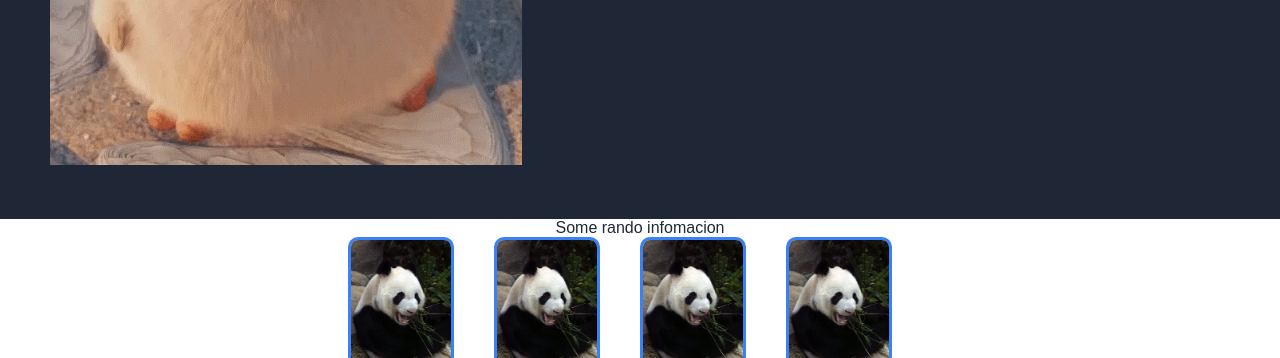
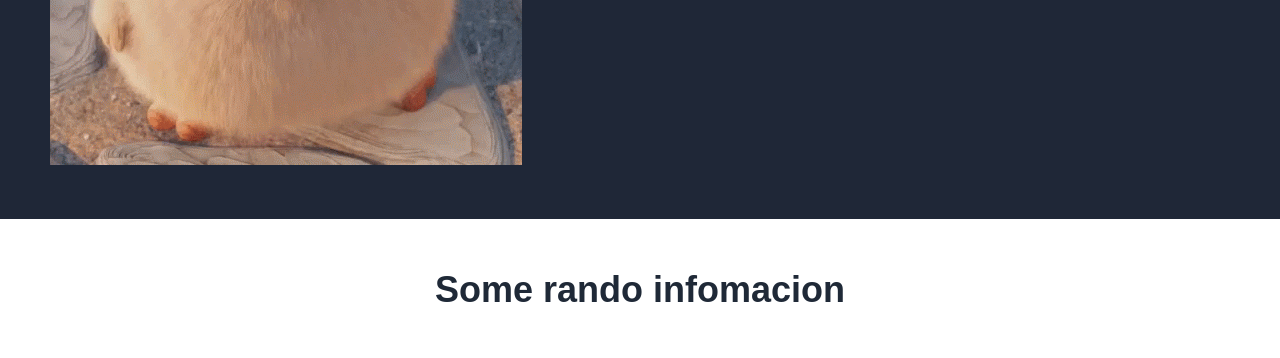
Before and after one commit to Kristine111/landing-page, a plain HTML site: page index.html in a window 1280 px wide. Shown: the part 433-791 px from the top of the page. Drawn offline with Linux system fonts and the light colour scheme.

Commit message:
created div class for random info

```diff
--- a/index.html
+++ b/index.html
@@ -26,7 +26,7 @@
         </div>
 
         <div class="middle">
-            <div>Some rando infomacion</div>
+            <div class="random">Some rando infomacion</div>
             <ul class="four-pics">
                 <li><img class="illustration" src="../landing-page/images/panda1.jpeg"alt="1st img"><p>hablah abljkfgjafkgaf</p></li>
                 <li><img class="illustration" src="../landing-page/images/panda1.jpeg"alt="2nd img"><p>hablah abljkfgjafkgaf</p></li>
@@ -34,6 +34,7 @@
                 <li><img class="illustration" src="../landing-page/images/panda1.jpeg"alt="4th img"><p>hablah abljkfgjafkgaf</p></li>
             </ul>
         </div>
+
         <div class="quote">
             LETS SEE WHAT AHPPESNS IF I DONT ADD A PARAGRAPH OR HEADER# IN CARROTS. LETS SHEEE
             Ohhhhohohoohohohoohhohohohooh it still shows up on the webpage, amazing.
--- a/styles.css
+++ b/styles.css
@@ -65,10 +65,17 @@ a {
 .middle {
     background-color: white;
     color: #1F2937;
+    margin: 50px 50px;
     display: flex;
     flex-direction: column;
     justify-content: center;
     align-items: center;
+}
+
+.random {
+    font-size: 36px;
+    font-weight: bolder;
+    margin-bottom: 50px;
 }
 
 .four-pics {
```
